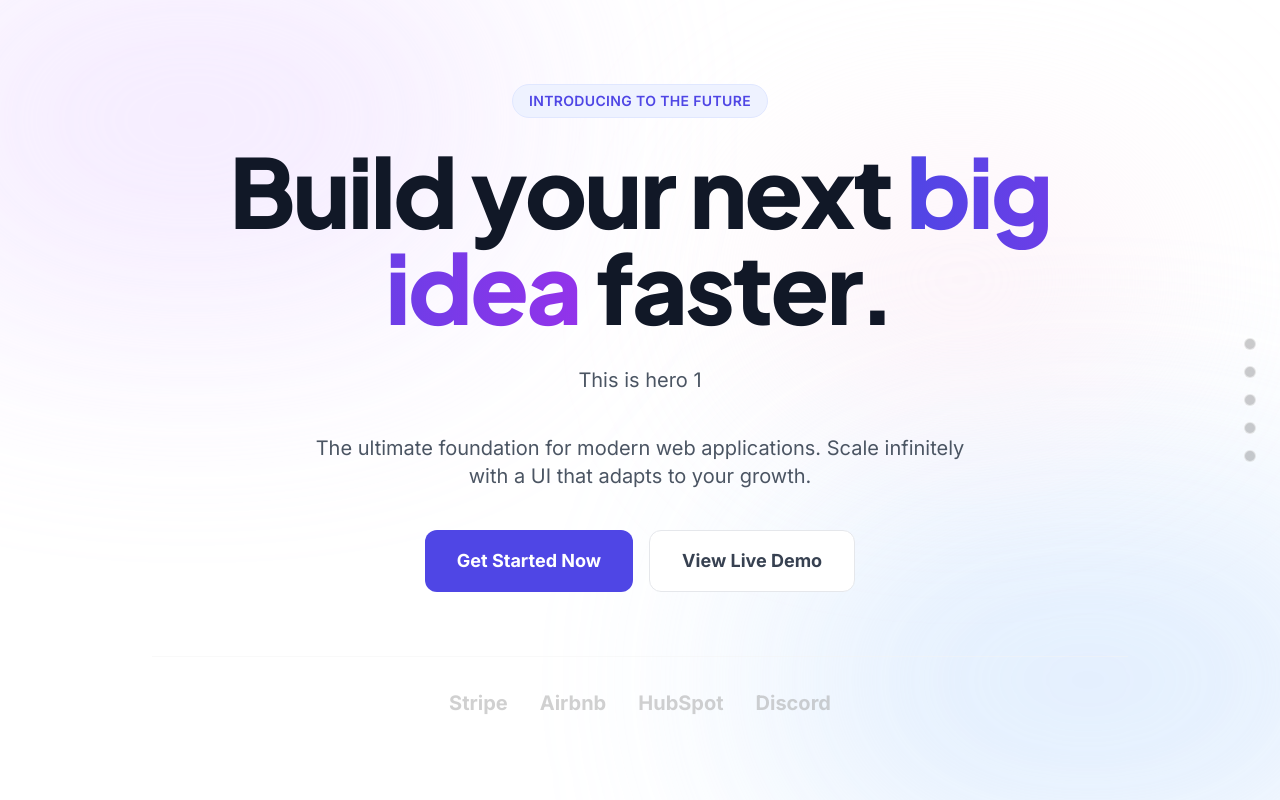
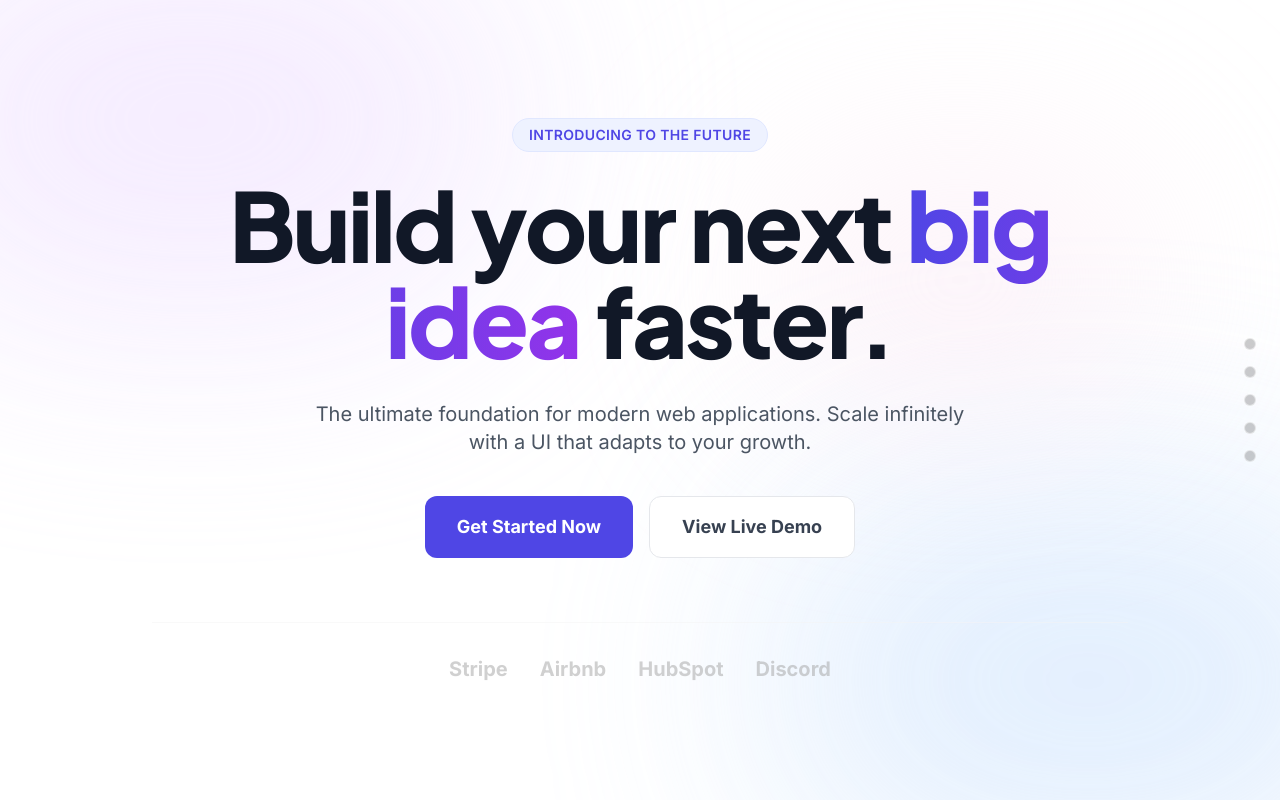
Before and after one commit to sobanraheel/Gradient-Hero-Collection, a React (Vite) app: page / in a window 1280 px wide. Shown: the top 800 px of the page. Built offline with nearby package versions, Linux system fonts and the light colour scheme.

Commit message:
Update HeroOne component content
Removed introductory text from the hero section.

```diff
--- a/components/HeroOne.tsx
+++ b/components/HeroOne.tsx
@@ -19,9 +19,6 @@ export const HeroOne: React.FC = () => {
           Build your next <span className="bg-clip-text text-transparent bg-gradient-to-r from-indigo-600 to-purple-600">big idea</span> faster.
         </h1>
         <p className="max-w-2xl mx-auto text-lg md:text-xl text-gray-600 mb-10 leading-relaxed">
-          This is hero 1
-        </p>
-        <p className="max-w-2xl mx-auto text-lg md:text-xl text-gray-600 mb-10 leading-relaxed">
           The ultimate foundation for modern web applications. Scale infinitely with a UI that adapts to your growth.
         </p>
         <div className="flex flex-col sm:flex-row gap-4 justify-center">
```
